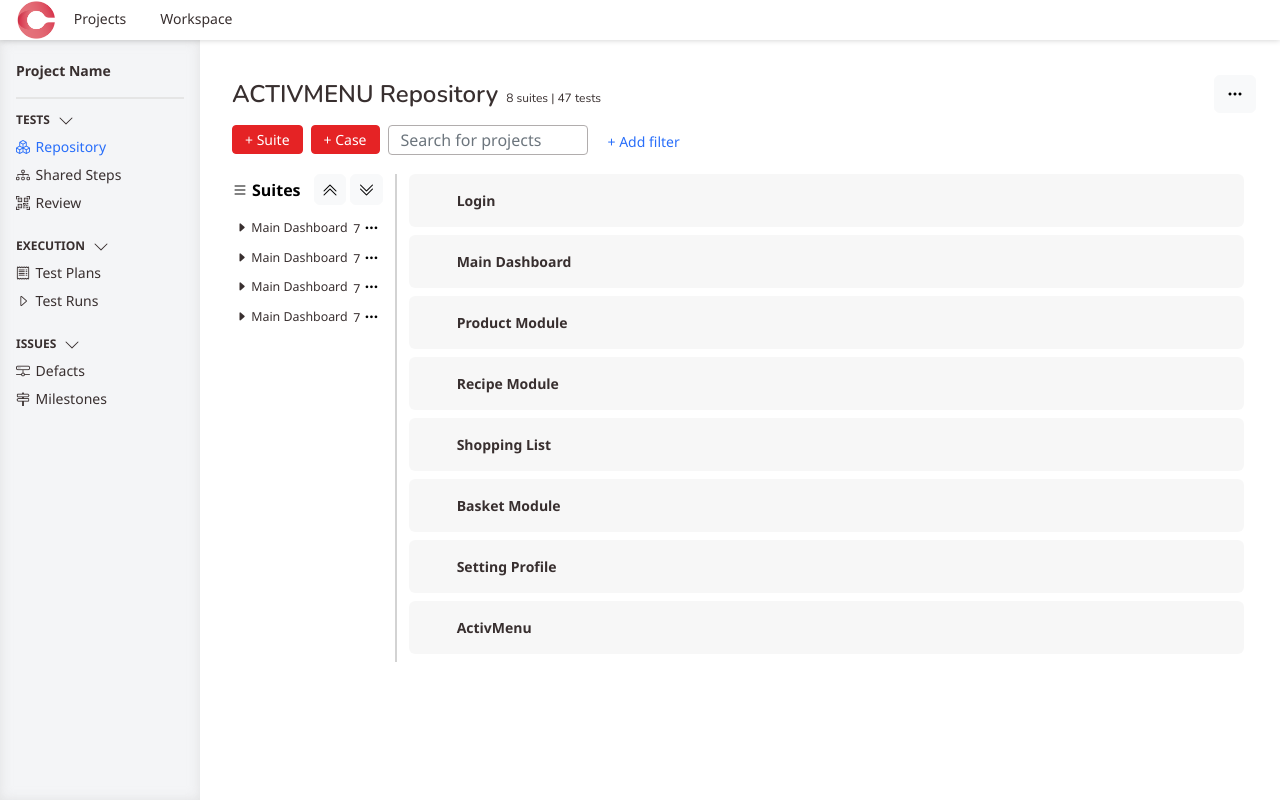
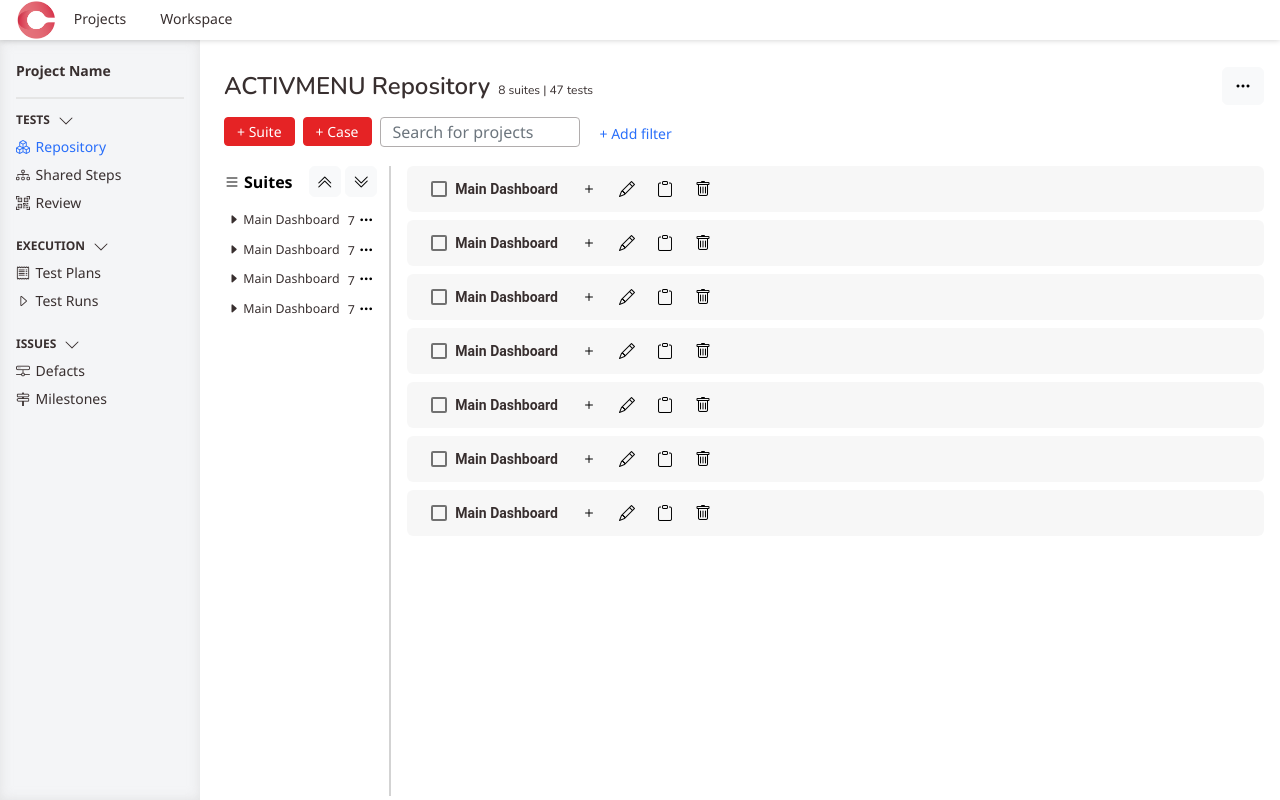
Before and after one commit to Ddollz/egs_QATest-App, an Angular app: page /projects/repository in a window 1280 px wide. Built offline with nearby package versions, Linux system fonts and the light colour scheme.

Commit message:
Repository Layout cleanup

```diff
--- a/src/app/app.module.ts
+++ b/src/app/app.module.ts
@@ -30,6 +30,7 @@ import { RouteGuardService } from './services/route-guard.service';
 import { AuthInterceptor } from './services/auth.interceptor';
 import { RepositoriesComponent } from './egs-project/projects/repositories/repositories.component';
 import { SuiteComponent } from './egs-project/projects/repositories/suite/suite.component';
+import { CaseComponent } from './egs-project/projects/repositories/case/case.component';
 
 
 //Link Routes
@@ -62,7 +63,8 @@ const appRoute: Routes = [
     TestPlanComponent,
     CreatePlanComponent,
     RepositoriesComponent,
-    SuiteComponent
+    SuiteComponent,
+    CaseComponent
   ],
   imports: [
     BrowserModule,
--- /dev/null
+++ b/src/app/egs-project/projects/repositories/case/case.component.css
@@ -0,0 +1,32 @@
+
+.r-col-header {
+  width: 100%;
+  margin-bottom: 8px;
+  border-radius: 6px;
+  background-color: #00000008;
+  padding: 0.5rem;
+}
+.check-box{
+  font-weight: 600;
+}
+.suite-buttons {
+  border-radius: 6px;
+  border: 1px solid transparent;
+  outline: none;
+  display: inline-flex;
+  align-items: center;
+  justify-content: center;
+  white-space: nowrap;
+  transition: all 0.1s ease;
+  position: relative;
+  font-weight: inherit;
+  padding: 2px 6px;
+  background-color: transparent;
+}
+
+.suite-buttons:hover {
+  background-color: rgba(189, 188, 188, 0.37);
+}
+.check-box{
+  font-size: 0.875rem;
+}
--- /dev/null
+++ b/src/app/egs-project/projects/repositories/case/case.component.html
@@ -0,0 +1,11 @@
+<div class="r-col-header">
+  <div class="ps-3 d-flex align-items-center">
+    <mat-checkbox class="me-3 button-blue-transparent check-box">
+      Main Dashboard
+    </mat-checkbox>
+    <button class="suite-buttons me-2"><i class="bi bi-plus"></i></button>
+    <button class="suite-buttons me-2"><i class="bi bi-pencil"></i></button>
+    <button class="suite-buttons me-2"><i class="bi bi-clipboard"></i></button>
+    <button class="suite-buttons me-2"><i class="bi bi-trash"></i></button>
+  </div>
+</div>
--- /dev/null
+++ b/src/app/egs-project/projects/repositories/case/case.component.ts
@@ -0,0 +1,15 @@
+import { Component, OnInit } from '@angular/core';
+
+@Component({
+  selector: 'app-case',
+  templateUrl: './case.component.html',
+  styleUrls: ['./case.component.css']
+})
+export class CaseComponent implements OnInit {
+
+  constructor() { }
+
+  ngOnInit(): void {
+  }
+
+}
--- a/src/app/egs-project/projects/repositories/repositories.component.css
+++ b/src/app/egs-project/projects/repositories/repositories.component.css
@@ -43,19 +43,6 @@
   border-left: 2px solid lightgray;
 }
 
-.r-col-header {
-  width: 100%;
-  margin-bottom: 8px;
-
-  font-size: 14px;
-  font-weight: 600;
-
-  border-radius: 6px;
-  background-color: #00000008;
-
-}
-
-
 .button-blue-transparent {
   font-size: 0.775rem;
   font-weight: 500
--- a/src/app/egs-project/projects/repositories/repositories.component.html
+++ b/src/app/egs-project/projects/repositories/repositories.component.html
@@ -1,6 +1,4 @@
 <div class="app__content">
-  <div class="row p-2">
-    <div Xclass="col-lg-12">
 
   <div class="row">
     <div class="col">
@@ -32,7 +30,7 @@
   </div>
 
 
-      <div class="row mt-3">
+  <div class="row mt-3 h-100">
     <!-- LEFT COLUMN -->
     <div class="col-2">
       <div class="d-flex flex-row justify-content-between mb-2">
@@ -51,57 +49,16 @@
     </div>
 
     <!-- RIGHT COLUMN -->
-        <div class="col-10 ps-4 r-col">
-          <div class="row r-col-header">
-            <div class="col py-3 ps-5">
-              <span>Login</span>
-            </div>
-          </div>
+    <div class="col-10 ps-3 r-col">
 
-          <div class="row r-col-header">
-            <div class="col py-3 ps-5">
-              <span>Main Dashboard</span>
-            </div>
-          </div>
-
-          <div class="row r-col-header">
-            <div class="col py-3 ps-5">
-              <span>Product Module</span>
-            </div>
-          </div>
-
-          <div class="row r-col-header">
-            <div class="col py-3 ps-5">
-              <span>Recipe Module</span>
-            </div>
-          </div>
-
-          <div class="row r-col-header">
-            <div class="col py-3 ps-5">
-              <span>Shopping List</span>
-            </div>
-          </div>
-
-          <div class="row r-col-header">
-            <div class="col py-3 ps-5">
-              <span>Basket Module</span>
-            </div>
-          </div>
-
-          <div class="row r-col-header">
-            <div class="col py-3 ps-5">
-              <span>Setting Profile</span>
-            </div>
-          </div>
-
-          <div class="row r-col-header">
-            <div class="col py-3 ps-5">
-              <span>ActivMenu</span>
-            </div>
-          </div>
+      <app-case></app-case>
+      <app-case></app-case>
+      <app-case></app-case>
+      <app-case></app-case>
+      <app-case></app-case>
+      <app-case></app-case>
+      <app-case></app-case>
     </div>
   </div>
 
 </div>
-  </div>
-</div>
```
Also changed, not shown: 1 other file (tests, documents, lock files or other folders). Lines whose indentation alone changed are shown as unchanged.
